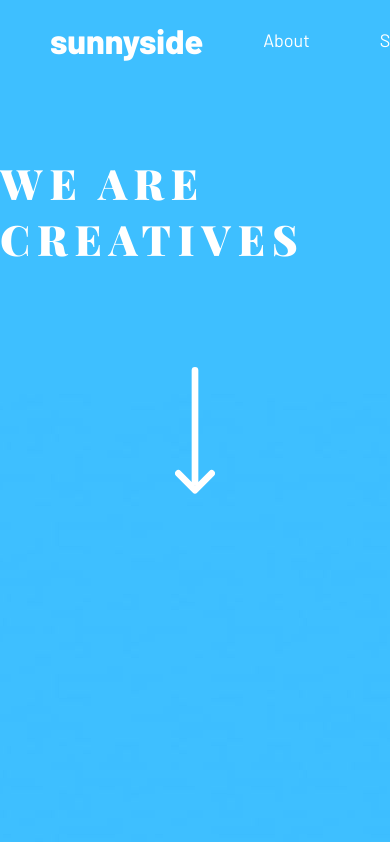
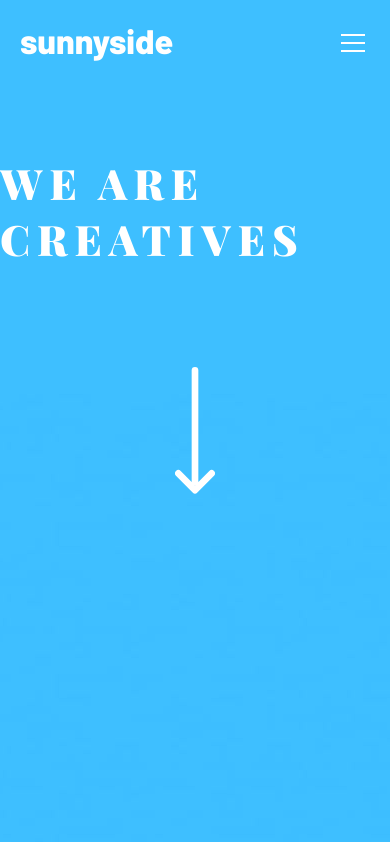
Before and after one commit to yoga1234/frontendmentor-challenges, a React (Create React App) app: page /frontendmentor-challenges/sunnyside-agency in a window 390 px wide. Shown: the top 842 px of the page. Built offline with nearby package versions, Linux system fonts and the light colour scheme.

Commit message:
adding hamburger menu without behaviour

```diff
--- a/src/pages/SunnyLandingpage/components/Navbar/Navbar.css
+++ b/src/pages/SunnyLandingpage/components/Navbar/Navbar.css
@@ -36,3 +36,23 @@
   font-weight: bold;
   text-transform: ip;
 }
+@media only screen and (min-width: 426px) {
+  .navbar-container div ul {
+    display: flex;
+  }
+  .hamburger-icon {
+    display: none;
+  }
+}
+@media only screen and (max-width: 425px) {
+  .navbar-container {
+    padding-left: 20px;
+    padding-right: 25px;
+  }
+  .navbar-container div ul {
+    display: none;
+  }
+  .hamburger-icon {
+    margin-top: 10px;
+  }
+}
--- a/src/pages/SunnyLandingpage/components/Navbar/Navbar.js
+++ b/src/pages/SunnyLandingpage/components/Navbar/Navbar.js
@@ -1,17 +1,23 @@
 import React from "react";
 
 import "./Navbar.css";
+import { iconHamburger } from "../../images";
 
 function Navbar() {
   return (
     <div className="navbar-container">
       <h2>sunnyside</h2>
       <div>
+        <img
+          className="hamburger-icon"
+          src={iconHamburger}
+          alt="hamburger icon"
+        />
         <ul>
           <li>About</li>
           <li>Services</li>
           <li>Projects</li>
-          <li>Contact</li>
+          <li>CONTACT</li>
         </ul>
       </div>
     </div>
--- a/src/pages/SunnyLandingpage/images/index.js
+++ b/src/pages/SunnyLandingpage/images/index.js
@@ -27,6 +27,7 @@ import iconFacebook from "./icon-facebook.svg";
 import iconInstagram from "./icon-instagram.svg";
 import iconPinterest from "./icon-pinterest.svg";
 import iconTwitter from "./icon-twitter.svg";
+import iconHamburger from "./icon-hamburger.svg";
 
 export {
   desktopImageHeader,
@@ -52,6 +53,7 @@ export {
   iconInstagram,
   iconPinterest,
   iconTwitter,
+  iconHamburger,
   userOne,
   userTwo,
   userThree,
```
Also changed, not shown: src/pages/SunnyLandingpage/images/icon-hamburger.svg (added).
